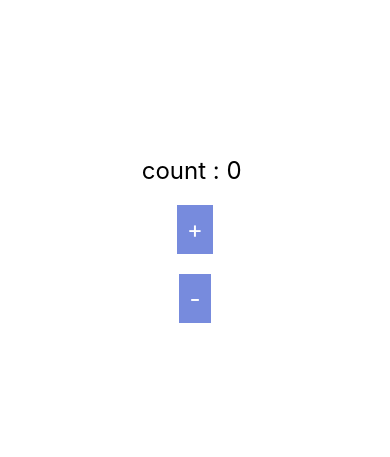
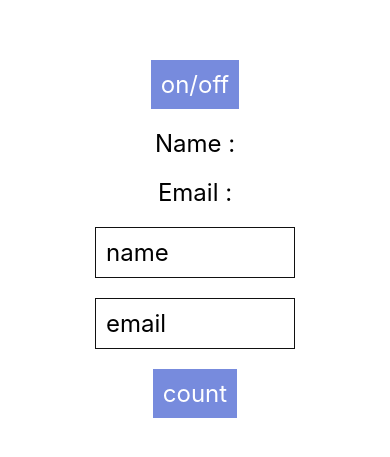
Before and after one commit to essencedev9/react-native-hooks, a React Native app: screen / in a window 390 px wide. Shown: the part 183-640 px from the top of the page. Built offline with nearby package versions, Linux system fonts and the light colour scheme.

Commit message:
Add useEffect Sample

```diff
--- a/src/App.js
+++ b/src/App.js
@@ -1,6 +1,8 @@
-import React from 'react';
+import React, { useState } from 'react';
 import styled from 'styled-components/native';
 import Counter from './components/Counter';
+import Form from './components/Form';
+import Button from './components/Button';
 
 const Container = styled.View`
   flex: 1;
@@ -10,9 +12,12 @@ const Container = styled.View`
 `;
 
 export default function App() {
+  const [isVisible, setIsVisible] = useState(true);
+
   return (
     <Container>
-      <Counter />
+      <Button title="on/off" onPress={() => setIsVisible(prev => !prev)} />
+      {isVisible && <Form />}
     </Container>
   );
 }
--- /dev/null
+++ b/src/components/Form.js
@@ -0,0 +1,44 @@
+import React, { useState, useEffect } from 'react';
+import styled from 'styled-components/native';
+import Button from './Button';
+
+const StyledInput = styled.TextInput`
+  border: 1px solid #111111;
+  padding: 10px;
+  margin: 10px 0;
+  width: 200px;
+  font-size: 24px;
+`;
+
+const StyledText = styled.Text`
+  font-size: 24px;
+  margin: 10px;
+`;
+
+const Form = () => {
+  const [name, setName] = useState('');
+  const [email, setEmail] = useState('');
+  let count = 0;
+
+  useEffect(() => {
+    console.log('=-=-=-=-=-=-=-= Mount =-=-=-=-=-=-=-=');
+    return () => console.log('=-=-=-=-=-=-=-= Unmount =-=-=-=-=-=-=-=');
+  });
+
+  useEffect(() => {
+    console.log(`name: ${name}, email: ${email}`);
+    //console.log(`count: ${count}`);
+  }, [email]);
+
+  return (
+    <>
+      <StyledText> Name : {name}</StyledText>
+      <StyledText> Email : {email}</StyledText>
+      <StyledInput value={name} onChangeText={setName} placeholder="name" />
+      <StyledInput value={email} onChangeText={setEmail} placeholder="email" />
+      <Button title="count" onPress={() => count + 1} />
+    </>
+  );
+};
+
+export default Form;
```
